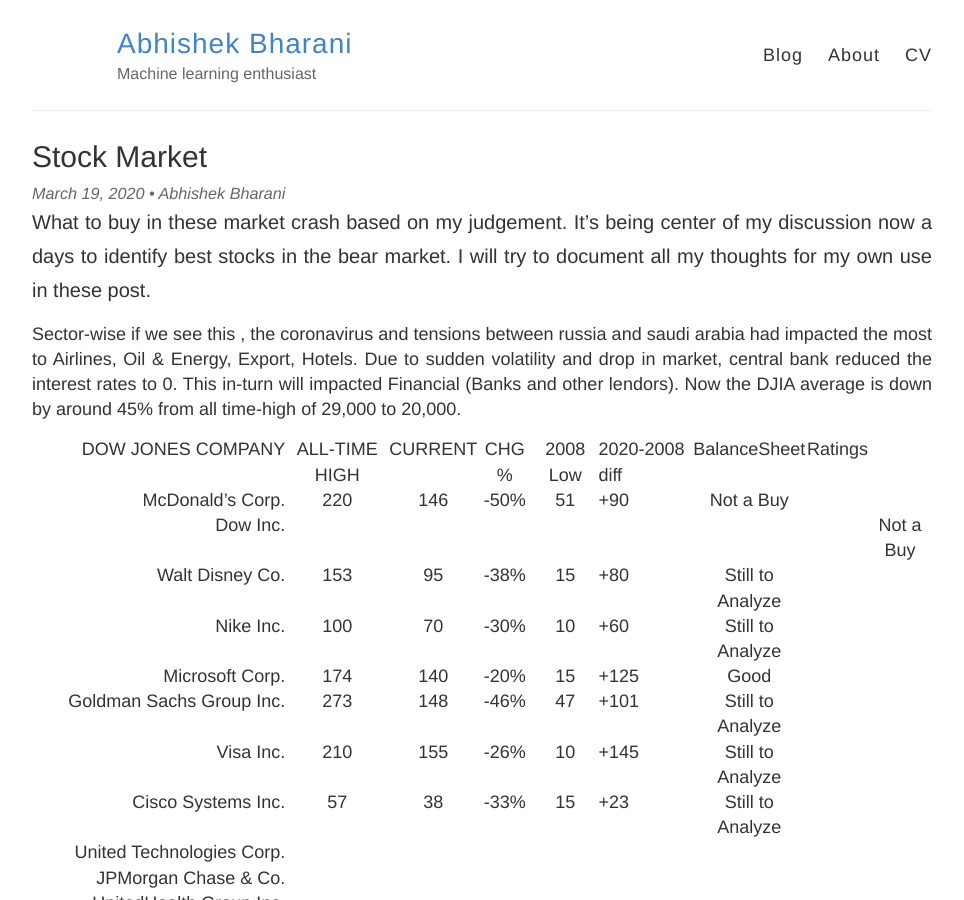
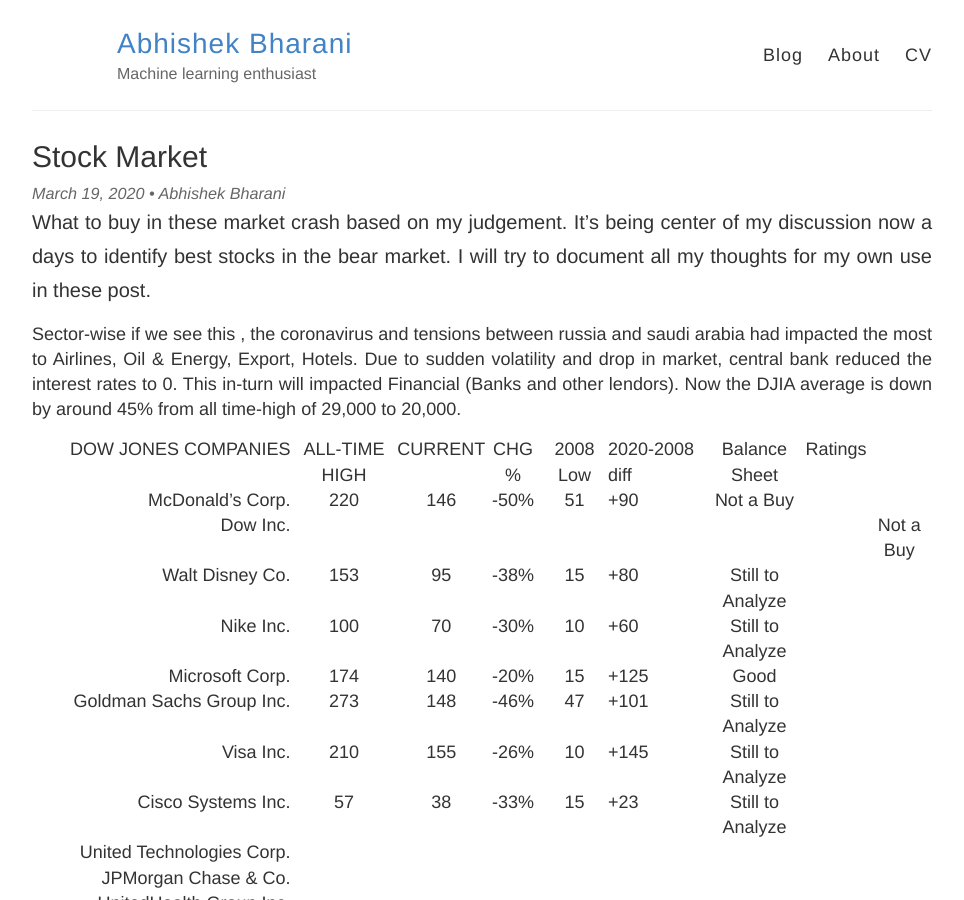
Before and after one commit to bharaniabhishek123/bharaniabhishek123.github.io, a Jekyll site: the page built from _posts/2020-03-19-Stock Market.md, in a window 1280 px wide and 900 px high. Shown: the whole window, without its empty margins (158-1122 px from the left). Built offline with Jekyll 4.4.1, drawn with Linux system fonts in a browser that asks for light colours.

Commit message:
fixed formatting issues

```diff
--- a/_posts/2020-03-19-Stock Market.md
+++ b/_posts/2020-03-19-Stock Market.md
@@ -9,7 +9,7 @@
 Sector-wise if we see this , the coronavirus and tensions between russia and saudi arabia had impacted the most to Airlines, Oil & Energy, Export, Hotels. Due to sudden volatility and drop in market, central bank reduced the interest rates to 0. This in-turn will impacted Financial (Banks and other lendors). Now the DJIA average is down by around 45% from all time-high of 29,000 to 20,000.
 
 
-| DOW JONES COMPANY| ALL-TIME HIGH 	| CURRENT   | CHG  %  | 2008 Low      | 2020-2008 diff     | BalanceSheet   | Ratings   |
+| DOW JONES <newline> COMPANIES| ALL-TIME <newline> HIGH 	| CURRENT   | CHG  %  | 2008 <newline> Low      | 2020-2008 <newline> diff     | Balance <newline> Sheet   | Ratings   |
 |-----------------:|:----------:|:----------:|:-----------:|:-----------:|:----------|:----------:|:-----------:|:-----------:|:-------|
 McDonald's Corp. | 220 | 146|  -50%| 51| +90 |  Not a Buy
 Dow Inc. | | | | | | | |Not a Buy
```
